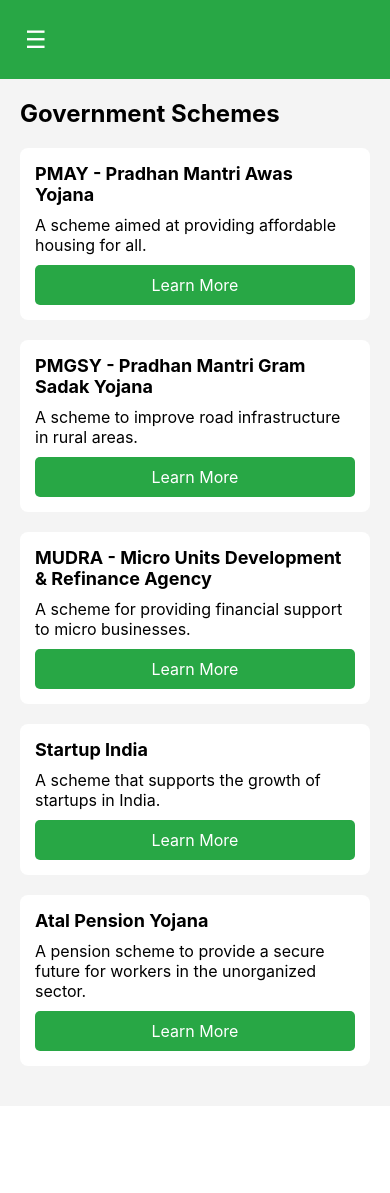
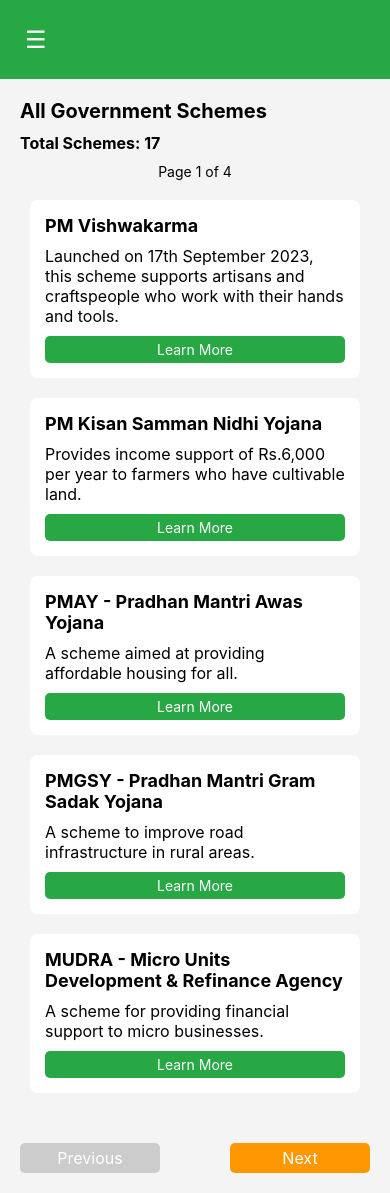
Before and after one commit to sandeepshakya2019/ISE_1_Frontend, a React Native app: screen /GovtSchemeScreen in a window 390 px wide. Before the commit the page ends 1106 px from the top, so only its background shows below. Built offline with nearby package versions, Linux system fonts and the light colour scheme.

Commit message:
adding govt schems

```diff
--- a/src/screens/GovtSchemeScreen.tsx
+++ b/src/screens/GovtSchemeScreen.tsx
@@ -1,4 +1,4 @@
-import React from 'react';
+import React, {useState} from 'react';
 import {
   View,
   Text,
@@ -10,6 +10,18 @@
 
 const GovtSchemeScreen = () => {
   const schemes = [
+    {
+      name: 'PM Vishwakarma',
+      description:
+        'Launched on 17th September 2023, this scheme supports artisans and craftspeople who work with their hands and tools.',
+      link: 'https://www.india.gov.in/spotlight/pm-vishwakarma-scheme',
+    },
+    {
+      name: 'PM Kisan Samman Nidhi Yojana',
+      description:
+        'Provides income support of Rs.6,000 per year to farmers who have cultivable land.',
+      link: 'https://www.pmkisan.gov.in/',
+    },
     {
       name: 'PMAY - Pradhan Mantri Awas Yojana',
       description: 'A scheme aimed at providing affordable housing for all.',
@@ -37,14 +49,88 @@
         'A pension scheme to provide a secure future for workers in the unorganized sector.',
       link: 'https://www.npscra.nsdl.co.in/',
     },
-    // Add more schemes as required
+    {
+      name: 'Ayushman Bharat - PMJAY',
+      description:
+        'A health scheme providing free health coverage of up to ₹5 lakh per family per year.',
+      link: 'https://pmjay.gov.in/',
+    },
+    {
+      name: 'Stand Up India Scheme',
+      description:
+        'Provides bank loans to SC/ST and women entrepreneurs for setting up greenfield enterprises.',
+      link: 'https://www.standupmitra.in/',
+    },
+    {
+      name: 'Digital India Mission',
+      description:
+        'A scheme to enhance digital infrastructure, improve online services, and promote digital literacy.',
+      link: 'https://www.digitalindia.gov.in/',
+    },
+    {
+      name: 'Skill India Mission',
+      description:
+        'A scheme to provide skill training to Indian youth and enhance employability.',
+      link: 'https://www.skillindia.gov.in/',
+    },
+    {
+      name: 'National Education Policy (NEP) 2020',
+      description:
+        'A comprehensive policy to transform the education system in India.',
+      link: 'https://www.education.gov.in/',
+    },
+    {
+      name: 'Beti Bachao Beti Padhao',
+      description:
+        'A scheme to promote the welfare of girl children and improve female education.',
+      link: 'https://wcd.nic.in/schemes/beti-bachao-beti-padhao-scheme',
+    },
+    {
+      name: 'Jal Jeevan Mission',
+      description:
+        'A scheme to provide tap water supply to every rural household.',
+      link: 'https://jaljeevanmission.gov.in/',
+    },
+    {
+      name: 'National Health Mission (NHM)',
+      description:
+        'A health initiative aimed at improving healthcare access and outcomes.',
+      link: 'https://nhm.gov.in/',
+    },
+    {
+      name: 'Rooftop Solar Scheme',
+      description:
+        'A scheme that provides financial support for installing solar panels on residential rooftops.',
+      link: 'https://solarrooftop.gov.in/',
+    },
+    {
+      name: 'E-Shram Portal',
+      description:
+        'A national database for unorganized workers to provide them social security benefits.',
+      link: 'https://eshram.gov.in/',
+    },
   ];
 
+  const schemesPerPage = 5;
+  const [currentPage, setCurrentPage] = useState(1);
+  const totalPages = Math.ceil(schemes.length / schemesPerPage);
+
+  const startIndex = (currentPage - 1) * schemesPerPage;
+  const paginatedSchemes = schemes.slice(
+    startIndex,
+    startIndex + schemesPerPage,
+  );
+
   return (
-    <ScrollView contentContainerStyle={styles.container}>
-      <Text style={styles.title}>Government Schemes</Text>
+    <View style={styles.container}>
+      <Text style={styles.title}>All Government Schemes</Text>
+      <Text style={styles.countText}>Total Schemes: {schemes.length}</Text>
+      <Text style={styles.pageText}>
+        Page {currentPage} of {totalPages}
+      </Text>
 
-      {schemes.map((scheme, index) => (
+      <ScrollView contentContainerStyle={styles.scrollContainer}>
+        {paginatedSchemes.map((scheme, index) => (
           <View key={index} style={styles.schemeContainer}>
             <Text style={styles.schemeName}>{scheme.name}</Text>
             <Text style={styles.schemeDescription}>{scheme.description}</Text>
@@ -56,18 +142,57 @@
           </View>
         ))}
       </ScrollView>
+
+      <View style={styles.paginationContainer}>
+        <TouchableOpacity
+          style={[
+            styles.pageButton,
+            currentPage === 1 && styles.disabledButton,
+          ]}
+          onPress={() => setCurrentPage(currentPage - 1)}
+          disabled={currentPage === 1}>
+          <Text style={styles.pageButtonText}>Previous</Text>
+        </TouchableOpacity>
+
+        <TouchableOpacity
+          style={[
+            styles.pageButton,
+            currentPage === totalPages && styles.disabledButton,
+          ]}
+          onPress={() => setCurrentPage(currentPage + 1)}
+          disabled={currentPage === totalPages}>
+          <Text style={styles.pageButtonText}>Next</Text>
+        </TouchableOpacity>
+      </View>
+    </View>
   );
 };
 
 const styles = StyleSheet.create({
   container: {
+    flex: 1,
     padding: 20,
     backgroundColor: '#f4f4f4',
   },
   title: {
-    fontSize: 24,
+    fontSize: 20,
     fontWeight: 'bold',
-    marginBottom: 20,
+    marginBottom: 10,
+  },
+  countText: {
+    fontSize: 16,
+    fontWeight: 'bold',
+    marginBottom: 5,
+  },
+  pageText: {
+    fontSize: 14,
+    marginBottom: 10,
+    textAlign: 'center',
+    margin: 5,
+  },
+  scrollContainer: {
+    paddingBottom: 20,
+    padding: 10,
   },
   schemeContainer: {
     marginBottom: 20,
@@ -86,13 +211,32 @@
     marginBottom: 10,
   },
   linkButton: {
-    padding: 10,
+    padding: 5,
     backgroundColor: '#28a745',
     borderRadius: 5,
     alignItems: 'center',
   },
   linkText: {
     color: '#fff',
+    fontSize: 14,
+  },
+  paginationContainer: {
+    flexDirection: 'row',
+    justifyContent: 'space-between',
+    marginTop: 10,
+  },
+  pageButton: {
+    padding: 5,
+    backgroundColor: '#FF9800',
+    borderRadius: 5,
+    alignItems: 'center',
+    width: '40%',
+  },
+  disabledButton: {
+    backgroundColor: '#cccccc',
+  },
+  pageButtonText: {
+    color: '#fff',
     fontSize: 16,
   },
 });
```
Lines whose indentation alone changed are shown as unchanged.
